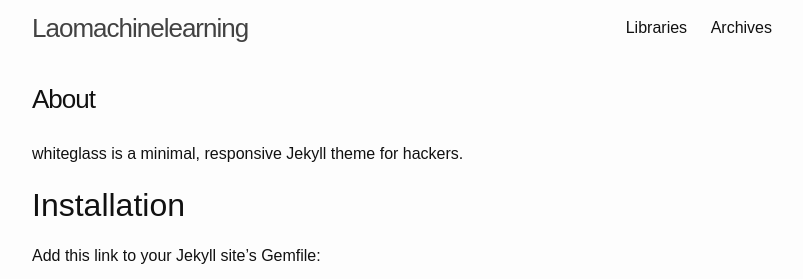
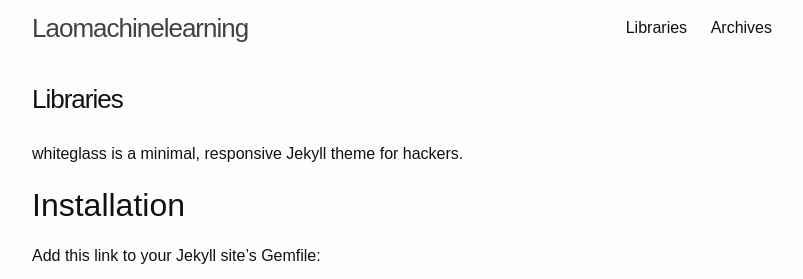
Before and after one commit to laomachinelearning/laomachinelearning.github.io, a Jekyll site: the page built from library.md, in a window 1280 px wide and 900 px high. Shown: the top 279 px of the window, without its empty margins (238-1041 px from the left). Built offline with Jekyll 4.4.1, drawn with Linux system fonts in a browser that asks for light colours.

Commit message:
Update and rename about.md to library.md

```diff
--- a/about.md
+++ b/library.md
@@ -1,7 +1,7 @@
 ---
 layout: page
-title: "About"
-permalink: /about/
+title: "Libraries"
+permalink: /library/
 ---
 
 whiteglass is a minimal, responsive Jekyll theme for hackers.
```
